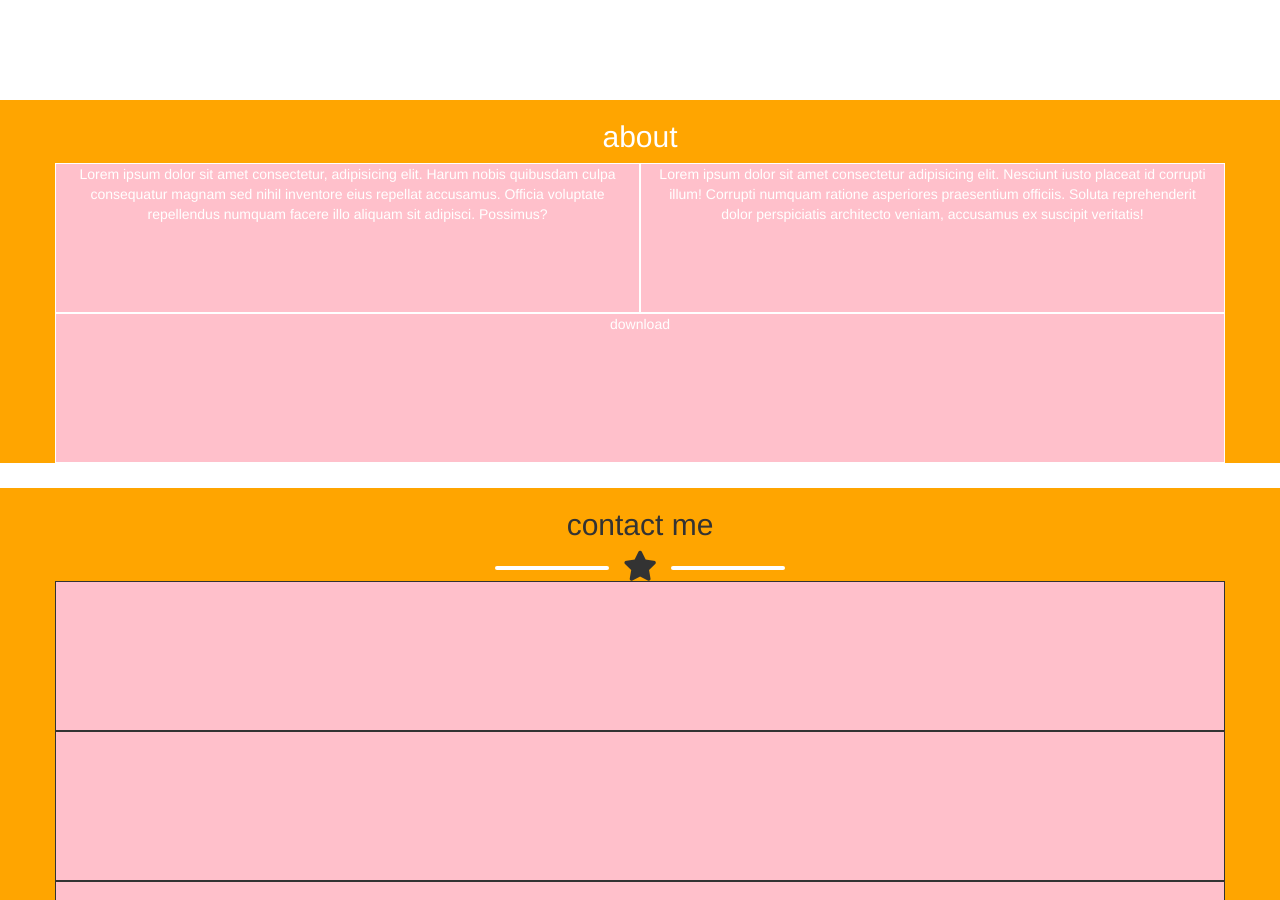
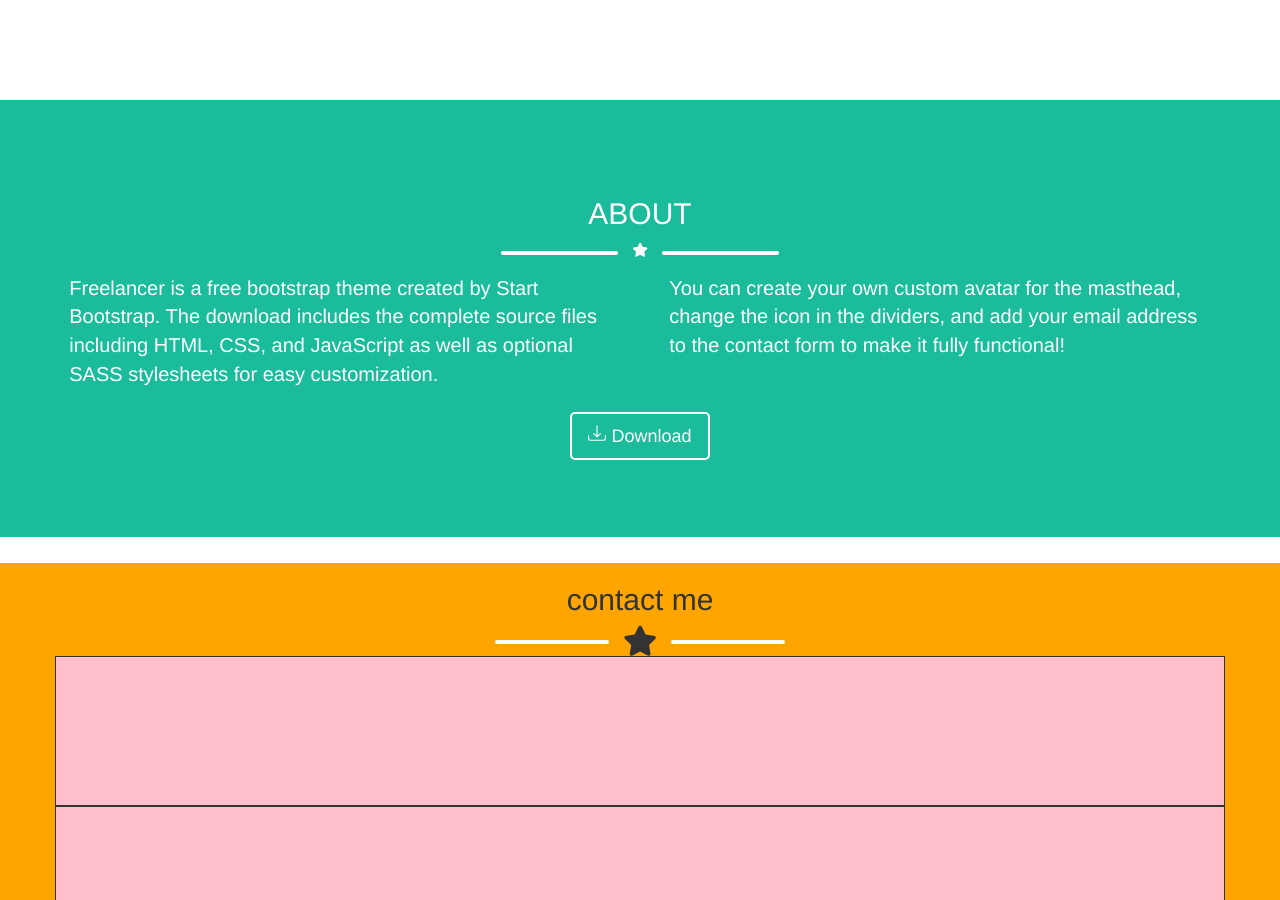
Before and after one commit to davide-corsini/html-css-bootstrap-freelancer, a plain HTML site: page index.html in a window 1280 px wide. Shown: the part 1373-2273 px from the top of the page. Drawn offline with nearby package versions, Linux system fonts and the light colour scheme.

Commit message:
end section #about

```diff
--- a/css/style.css
+++ b/css/style.css
@@ -102,3 +102,27 @@ main section {
     border-radius: 3px;
     margin: 0 10px;
 }
+/* /end #portfoglio layout */
+
+/* start #about layout */
+.my_star_white:before,
+.my_star_white:after {
+    content: '';
+    display: inline-block;
+    width: 10%;
+    background-color: white;
+    height: 4px;
+    border-radius: 3px;
+    margin: 0 10px;
+}
+
+#about p{
+    font-size: 20px;
+    text-align: left;
+    padding: 2.5%;
+}
+
+.my_border_btn_white{
+    border: 2px solid white;
+    border-radius: 5px;
+}
--- a/index.html
+++ b/index.html
@@ -70,7 +70,6 @@
                 </div>
             </div>
         </div>
-
     </section>
 
 
@@ -110,18 +109,28 @@
         <!-- /end section #portfoglio -->
 
         <!-- start section #about -->
-        <section id="about" class="bg_orange my_text_white">
-            <div class="container text-center debug">
-                <h2 class="text-center">about</h2>
+        <section id="about" class="my_aqua my_text_white">
+            <div class="container text-center my_padding">
+                <h2 class="text-uppercase">about</h2>
+                <div class="my_star_white">
+                    <i class="fas fa-star"></i>
+                </div>
                 <div class="row">
                     <div class="col-xs-12 col-sm-6">
-                        Lorem ipsum dolor sit amet consectetur, adipisicing elit. Harum nobis quibusdam culpa consequatur magnam sed nihil inventore eius repellat accusamus. Officia voluptate repellendus numquam facere illo aliquam sit adipisci. Possimus?
+                        <p>Freelancer is a free bootstrap theme created by Start Bootstrap. The download includes the complete source files
+                        including HTML, CSS, and JavaScript as well as optional SASS stylesheets for easy customization.</p>
                     </div>
                     <div class="col-xs-12 col-sm-6">
-                        Lorem ipsum dolor sit amet consectetur adipisicing elit. Nesciunt iusto placeat id corrupti illum! Corrupti numquam ratione asperiores praesentium officiis. Soluta reprehenderit dolor perspiciatis architecto veniam, accusamus ex suscipit veritatis!
+                        <p>You can create your own custom avatar for the masthead, change the icon in the dividers, and add your email address to
+                        the contact form to make it fully functional!</p>
                     </div>
                     <div class="col-xs-12">
-                        download
+                        <button type="button" class="btn btn-default btn-lg my_text_white my_aqua my_border_btn_white">
+                            <svg width="1em" height="1em" viewBox="0 0 16 16" class="bi bi-download" fill="currentColor" xmlns="http://www.w3.org/2000/svg">
+                                <path fill-rule="evenodd" d="M.5 9.9a.5.5 0 0 1 .5.5v2.5a1 1 0 0 0 1 1h12a1 1 0 0 0 1-1v-2.5a.5.5 0 0 1 1 0v2.5a2 2 0 0 1-2 2H2a2 2 0 0 1-2-2v-2.5a.5.5 0 0 1 .5-.5z" />
+                                <path fill-rule="evenodd" d="M7.646 11.854a.5.5 0 0 0 .708 0l3-3a.5.5 0 0 0-.708-.708L8.5 10.293V1.5a.5.5 0 0 0-1 0v8.793L5.354 8.146a.5.5 0 1 0-.708.708l3 3z" />
+                            </svg>
+                            Download</button>
                     </div>
                 </div>
             </div>
```
